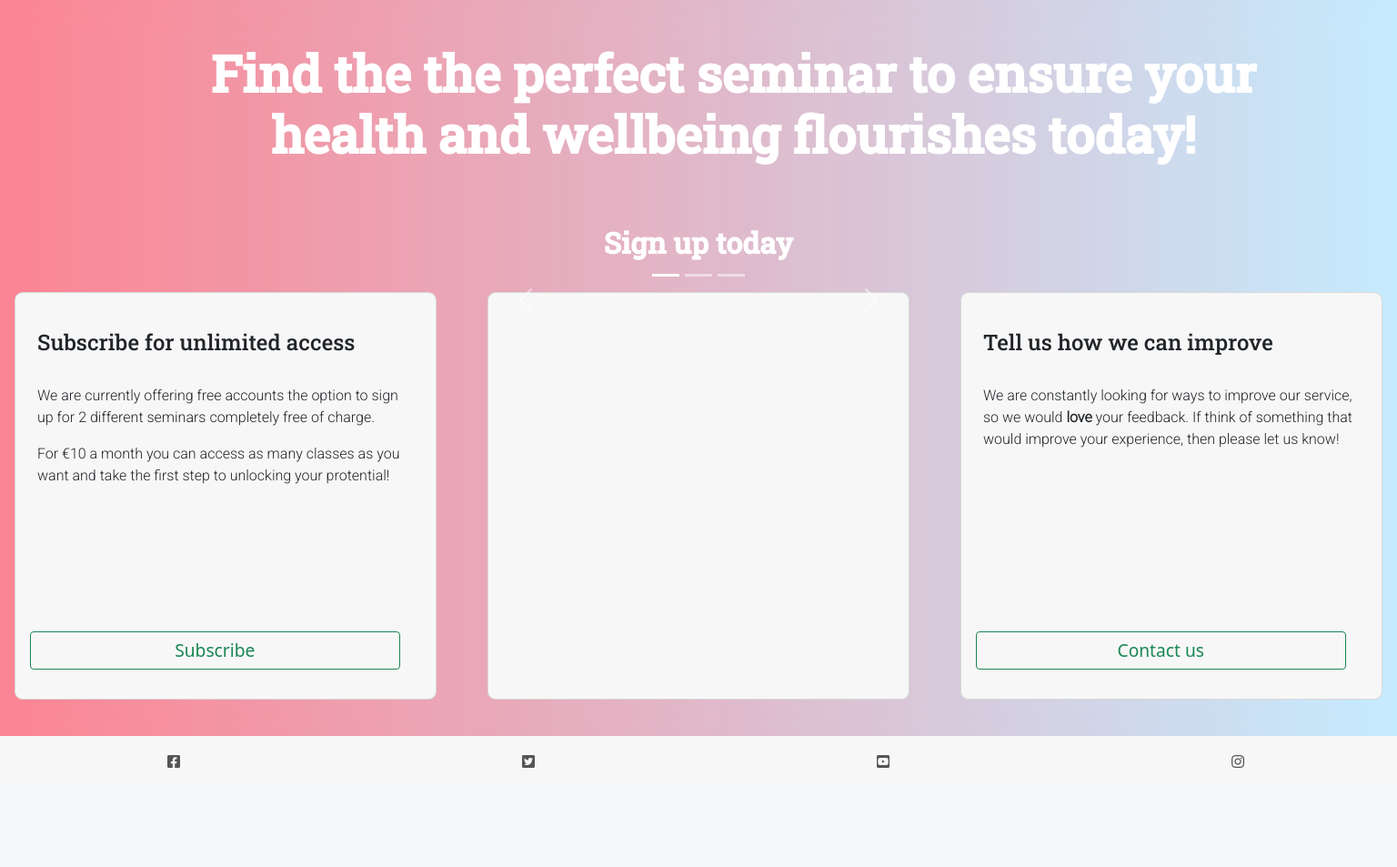
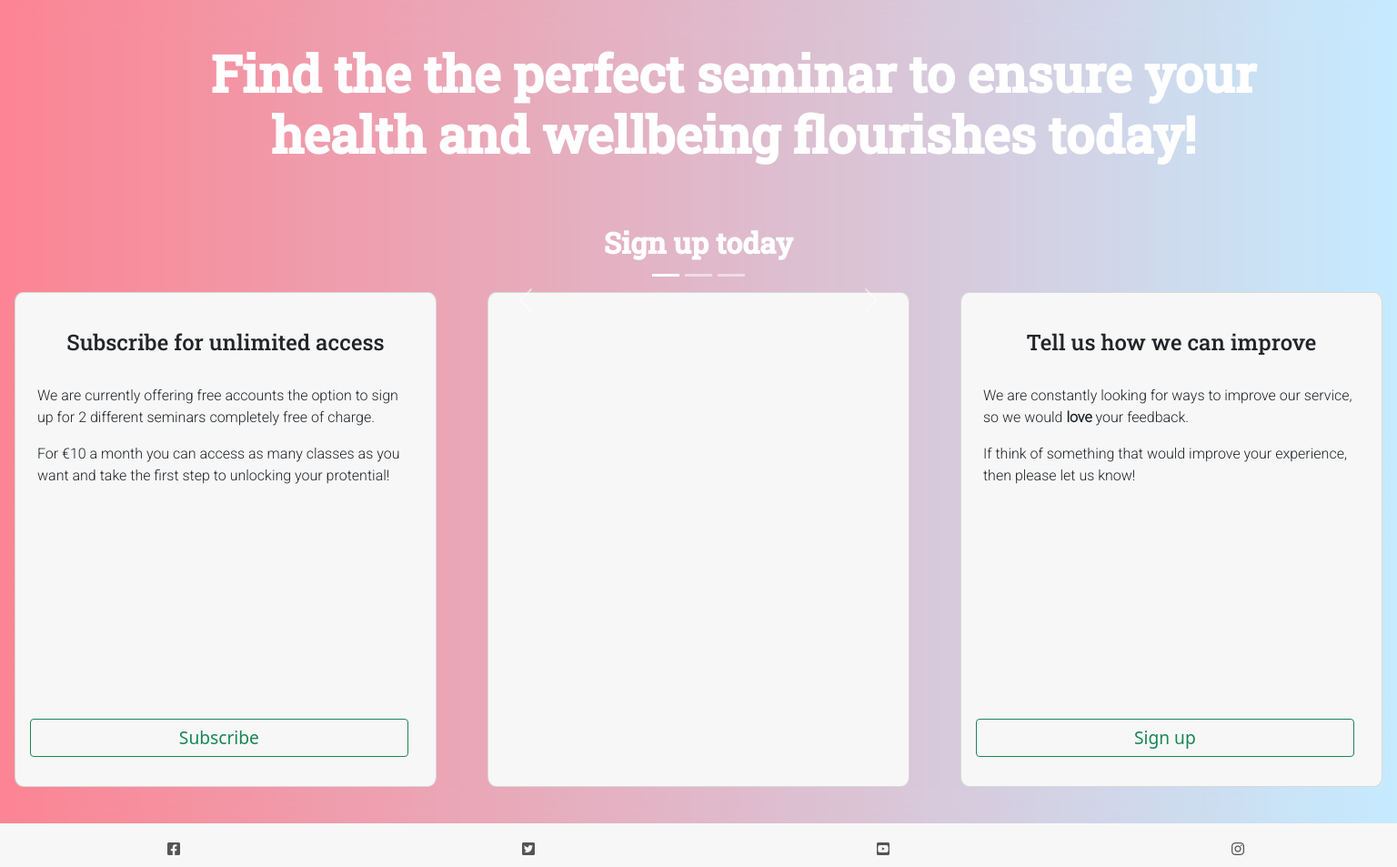
Before and after one commit to Code-Institute-Submissions/Gwgjnr-Wellness_Site_AugResub, a Django app: page / in a window 1536 px wide. Shown: the part 57-1010 px from the top of the page at 91% size. Before the commit the page ends 901 px from the top, so only its background shows below. Run offline with Django 3.2, Linux system fonts and the light colour scheme; data that the repository does not hold is empty; some libraries are stand-ins or nearby versions.

Commit message:
added further styling to remove white space on homepage

```diff
--- a/homepage/templates/homepage/index.html
+++ b/homepage/templates/homepage/index.html
@@ -105,13 +105,26 @@
                             <h4 class="intro-card-title">Tell us how we can improve</h4>
                             <p class="intro-card-text">We are constantly looking for ways to improve our service, so we
                                 would
-                                <strong>love</strong> your feedback. If think of something that would improve your
+                                <strong>love</strong> your feedback.
+                            </p>
+                            <p class="intro-card-text">
+                                If think of something that would improve your
                                 experience, then
                                 please let us know!
                             </p>
-                            <a class="btn" href="{% url 'contact' %}">
-                                <button type="button" class="btn btn-outline-success intro-card-button">Contact us</button>
+                            {% if not request.user.is_authenticated %}
+
+                            <a class="a-card-intro-button" href="{% url 'account_signup' %}">
+                                <button type="button" class="btn btn-outline-success intro-card-button">Sign up</button>
                             </a>
+
+                            {% else %}
+
+                            <a class="a-card-intro-button" href="{% url 'contact' %}">
+                                <button type="button" class="btn btn-outline-success intro-card-button">Contact
+                                    us</button>
+                            </a>
+                            {% endif %}
 
                         </div>
                     </div>
--- a/static/css/base.css
+++ b/static/css/base.css
@@ -42,7 +42,8 @@ a {
     background-image: linear-gradient(to right, #fc7787, #bfe9ff);
     background-size: auto;
     width: 100%;
-    z-index: -1;
+
+    /* z-index: -1; */
 }
 
 .blur {
@@ -135,10 +136,13 @@ a {
 
 .intro-card-title {
     margin: 2rem 1rem;
+    text-align: center;
+
 }
 
 .intro-card-text {
     margin: 0 1rem 1rem 1rem;
+    font-size: 1rem;
 }
 
 .intro-card-button {
@@ -148,6 +152,10 @@ a {
     float: right;
     font-size: larger;
     position: relative;
+}
+
+a-card-intro-button{
+    float: right;
 }
 
 .card-body {
@@ -358,18 +366,6 @@ footer {
 
 /*----------------- Media queries used to ensure responsiveness across screen sizes -----------------*/
 
-@media screen and (min-width: 1115px) {
-    .intro-card-button {
-        margin-bottom: 2rem;
-        margin-left: 1rem;
-        font-size: larger;
-        position: absolute;
-        left: 0;
-        bottom: 0;
-        width: 92%;
-    }
-}
-
 @media screen and (min-width: 991px) {
     .intro-card {
         min-height: 28rem;
@@ -392,6 +388,43 @@ footer {
         width: 88%;
     }
 
+}
+
+@media screen and (min-width: 1315px) {
+    .intro-card-button {
+        margin-bottom: 2rem;
+        margin-left: 1rem;
+        font-size: larger;
+        position: absolute;
+        left: 0;
+        bottom: 0;
+        width: 90%;
+    }
+
+    .intro-card {
+        min-height: 34rem;
+    }
+
+    .carousel-image {
+        height: 33rem;
+        width: 100%;
+        object-fit: cover;
+        filter: brightness(60%);
+    }
+}
+
+
+@media screen and (min-width: 1800px) {
+    .intro-card {
+        min-height: 38rem;
+    }
+
+    .carousel-image {
+        height: 37rem;
+        width: 100%;
+        object-fit: cover;
+        filter: brightness(60%);
+    }
 }
 
 @media screen and (max-width: 767px) {
--- a/wellness_site/settings.py
+++ b/wellness_site/settings.py
@@ -100,7 +100,7 @@ AUTHENTICATION_BACKENDS = [
 SITE_ID = 1
 
 LOGIN_REDIRECT_URL = '/'
-LOGIN_REDIRECT_URL = '/'
+LOGOUT_REDIRECT_URL = '/'
 
 CRISPY_TEMPLATE_PACK = 'bootstrap4'
 
```
